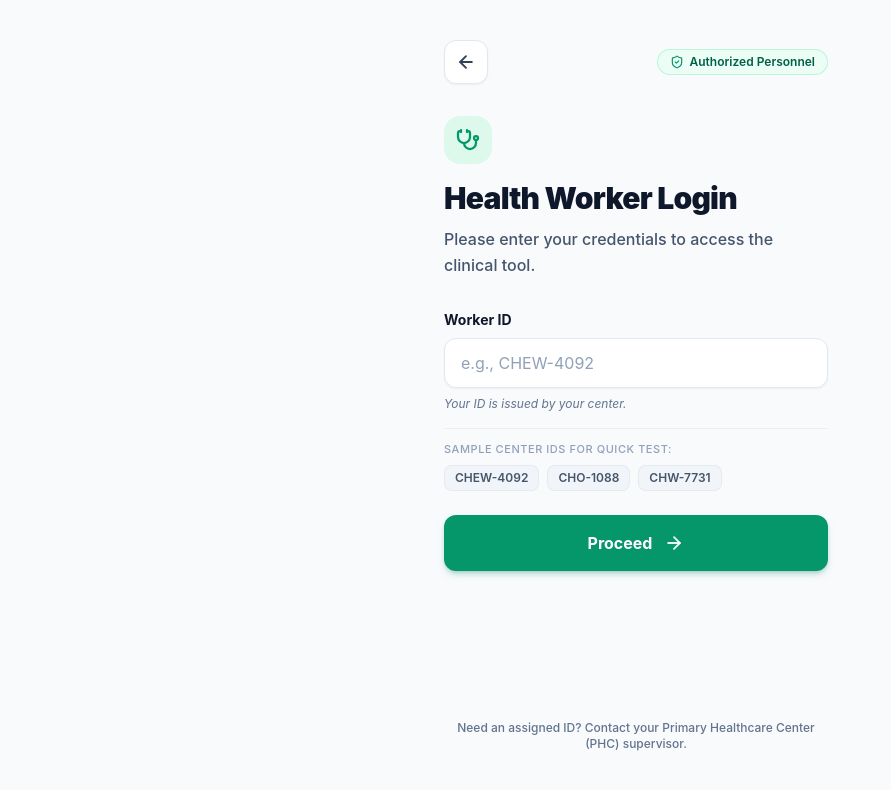
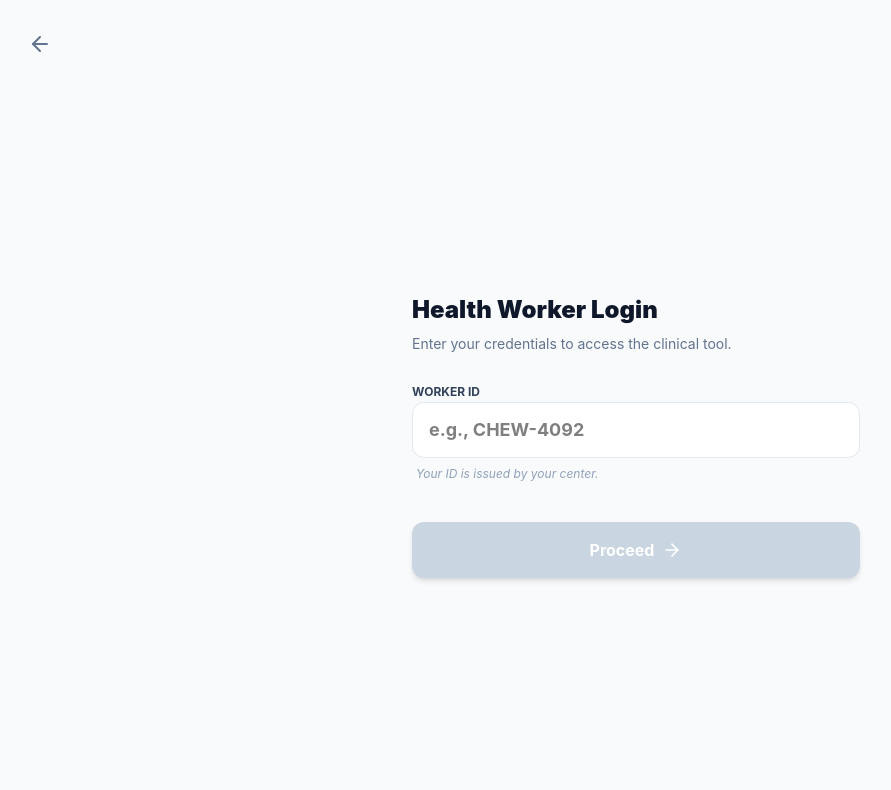
Before and after one commit to adebayo-victor/Smart-health-prototype-, a React (Vite) app: page / in a window 1280 px wide. Both pictures are taken after a click on the button "Proceed as Health Worker". Shown: the top 790 px of the page, without its empty margins (4-895 px from the left). Built offline with nearby package versions, Linux system fonts and the light colour scheme.

Commit message:
Refactor WorkerLogin component and remove unused imports

```diff
--- a/src/pages/WorkerLogin.tsx
+++ b/src/pages/WorkerLogin.tsx
@@ -1,145 +1,46 @@
 import React, { useState } from 'react';
-import { ArrowLeft, ArrowRight, ShieldCheck, Stethoscope, AlertCircle } from 'lucide-react';
+import { ArrowLeft, ArrowRight } from 'lucide-react';
 
-export interface WorkerLoginProps {
-  onBack?: () => void;
-  onLogin?: (workerId: string) => void;
+interface WorkerLoginProps {
+  onBack: () => void;
+  onLogin: (workerId: string) => void;
 }
 
-export default function WorkerLogin({
-  onBack,
-  onLogin,
-}: WorkerLoginProps) {
+export default function WorkerLogin({ onBack, onLogin }: WorkerLoginProps) {
   const [workerId, setWorkerId] = useState('');
-  const [error, setError] = useState<string | null>(null);
-
-  const handleSubmit = (e: React.FormEvent) => {
-    e.preventDefault();
-    const trimmed = workerId.trim();
-    if (!trimmed) {
-      setError('Please enter your Worker ID to proceed.');
-      return;
-    }
-    setError(null);
-    onLogin?.(trimmed);
-  };
-
-  const handleDemoFill = (sampleId: string) => {
-    setWorkerId(sampleId);
-    setError(null);
-  };
 
   return (
-    <div className="relative min-h-screen w-full bg-[var(--color-surface-light)] text-[var(--color-slate-dark)] flex flex-col justify-between items-center px-4 py-6 sm:px-6 sm:py-10 select-none">
-      {/* 1. Header with Back Button & Navigation */}
-      <div className="w-full max-w-sm">
-        <header className="flex items-center justify-between mb-8">
-          <button
-            type="button"
-            onClick={onBack}
-            className="flex items-center justify-center w-11 h-11 rounded-xl bg-white border border-slate-200 text-slate-700 hover:text-slate-900 hover:bg-slate-50 active:scale-95 transition-all shadow-xs cursor-pointer focus:outline-none focus-visible:ring-2 focus-visible:ring-emerald-500"
-            aria-label="Back to mode selection"
-          >
-            <ArrowLeft className="w-5 h-5 stroke-[2.25]" />
+    <div className="min-h-screen bg-[var(--color-surface-light)] flex flex-col p-6">
+      <button onClick={onBack} className="w-10 h-10 flex items-center justify-center text-slate-500 mb-8">
+        <ArrowLeft className="w-6 h-6" />
       </button>
 
-          <div className="inline-flex items-center gap-1.5 px-3 py-1 rounded-full bg-emerald-50 border border-emerald-200/70 text-xs font-semibold text-emerald-800">
-            <ShieldCheck className="w-3.5 h-3.5 text-[var(--color-emerald)]" />
-            <span>Authorized Personnel</span>
-          </div>
-        </header>
-
-        {/* Title & Subtitle */}
-        <div className="text-left mb-8">
-          <div className="inline-flex items-center justify-center w-12 h-12 rounded-2xl bg-emerald-100/70 text-[var(--color-emerald)] mb-4">
-            <Stethoscope className="w-6 h-6 stroke-[2.25]" />
-          </div>
-          <h1 className="text-2xl sm:text-3xl font-black tracking-tight text-[var(--color-slate-dark)] leading-tight">
-            Health Worker Login
-          </h1>
-          <p className="mt-2 text-sm sm:text-base font-medium text-slate-600 leading-relaxed">
-            Please enter your credentials to access the clinical tool.
-          </p>
+      <div className="flex-1 flex flex-col justify-center max-w-md mx-auto w-full space-y-6">
+        <div className="space-y-2">
+          <h1 className="text-2xl font-black text-[var(--color-slate-dark)]">Health Worker Login</h1>
+          <p className="text-sm text-slate-500">Enter your credentials to access the clinical tool.</p>
         </div>
 
-        {/* 2. Worker ID Input Form */}
-        <form onSubmit={handleSubmit} className="space-y-6">
-          <div className="flex flex-col text-left">
-            <label
-              htmlFor="workerIdInput"
-              className="block text-sm font-bold text-[var(--color-slate-dark)] mb-2"
-            >
-              Worker ID
-            </label>
-            <div className="relative">
+        <div className="space-y-2">
+          <label className="text-xs font-bold text-slate-700 uppercase">Worker ID</label>
           <input
-                id="workerIdInput"
             type="text"
             value={workerId}
-                onChange={(e) => {
-                  setWorkerId(e.target.value);
-                  if (error) setError(null);
-                }}
+            onChange={(e) => setWorkerId(e.target.value)}
             placeholder="e.g., CHEW-4092"
-                autoComplete="off"
-                spellCheck="false"
-                className="w-full min-h-12 px-4 py-3 text-base font-semibold text-[var(--color-slate-dark)] bg-white border border-slate-200 rounded-xl placeholder:text-slate-400 placeholder:font-normal shadow-xs transition-colors focus:outline-none focus:border-[var(--color-emerald)] focus:ring-4 focus:ring-emerald-500/20"
+            className="w-full min-h-14 px-4 rounded-xl border border-slate-200 bg-white text-lg font-bold focus:outline-none focus:ring-2 focus:ring-[var(--color-emerald)]"
           />
+          <p className="text-xs text-slate-400 italic pl-1">Your ID is issued by your center.</p>
         </div>
 
-            {/* Helper Tip */}
-            <p className="mt-2 text-xs text-slate-500 italic">
-              Your ID is issued by your center.
-            </p>
-
-            {/* Validation Error Message */}
-            {error && (
-              <div className="mt-2 flex items-center gap-1.5 text-xs font-medium text-rose-600">
-                <AlertCircle className="w-3.5 h-3.5 shrink-0" />
-                <span>{error}</span>
+        <button
+          onClick={() => workerId && onLogin(workerId)}
+          disabled={!workerId}
+          className="w-full min-h-14 bg-[var(--color-emerald)] hover:bg-emerald-700 disabled:bg-slate-300 text-white rounded-xl font-bold flex items-center justify-center gap-2 transition shadow-md mt-4"
+        >
+          Proceed <ArrowRight className="w-5 h-5" />
+        </button>
       </div>
-            )}
-
-            {/* Quick Demo Badges for field convenience / testing */}
-            <div className="mt-4 pt-3 border-t border-slate-200/60">
-              <span className="block text-[11px] font-medium text-slate-400 uppercase tracking-wider mb-2">
-                Sample Center IDs for quick test:
-              </span>
-              <div className="flex flex-wrap gap-2">
-                {['CHEW-4092', 'CHO-1088', 'CHW-7731'].map((sample) => (
-                  <button
-                    key={sample}
-                    type="button"
-                    onClick={() => handleDemoFill(sample)}
-                    className="px-2.5 py-1 text-xs font-semibold rounded-lg bg-slate-100 hover:bg-emerald-50 hover:text-emerald-800 text-slate-600 border border-slate-200/80 transition-colors cursor-pointer"
-                  >
-                    {sample}
-                  </button>
-                ))}
-              </div>
-            </div>
-          </div>
-
-          {/* 3. Action Button: Proceed */}
-          <button
-            type="submit"
-            className="group w-full max-w-sm min-h-14 px-6 py-4 rounded-xl bg-[var(--color-emerald)] hover:bg-emerald-700 active:scale-[0.98] text-white font-bold text-base shadow-md shadow-emerald-700/25 transition-all duration-150 flex items-center justify-center gap-3 cursor-pointer focus:outline-none focus-visible:ring-4 focus-visible:ring-emerald-500/40"
-          >
-            <span>Proceed</span>
-            <ArrowRight
-              className="w-5 h-5 text-white/90 group-hover:translate-x-1 transition-transform stroke-[2.25]"
-              aria-hidden="true"
-            />
-          </button>
-        </form>
-      </div>
-
-      {/* Footer support note */}
-      <footer className="w-full max-w-sm text-center pt-6 pb-2">
-        <p className="text-xs text-slate-500 font-medium">
-          Need an assigned ID? Contact your Primary Healthcare Center (PHC) supervisor.
-        </p>
-      </footer>
     </div>
   );
 }
```
Lines whose indentation alone changed are shown as unchanged.
